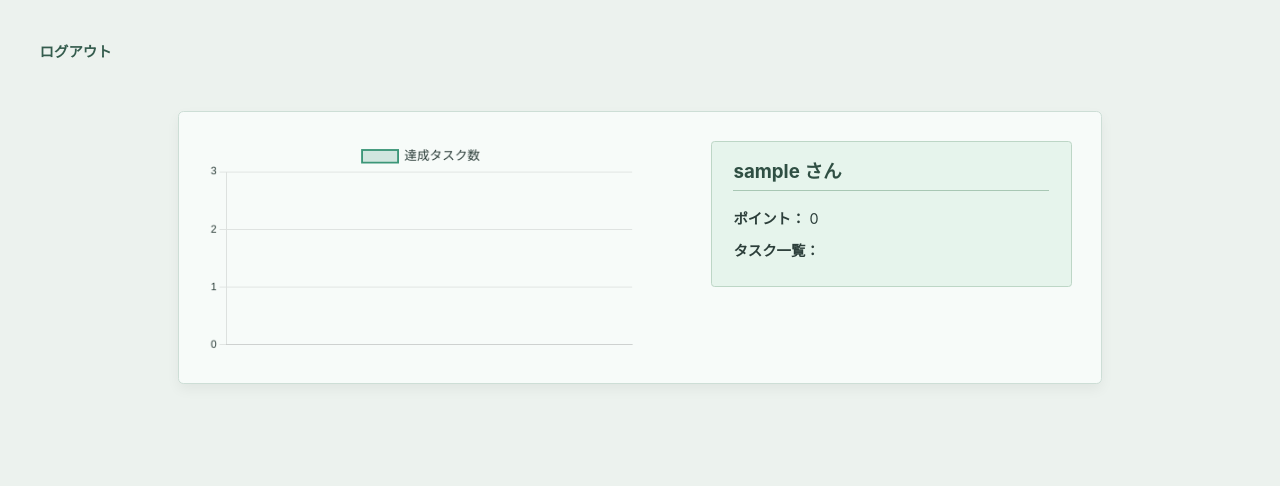
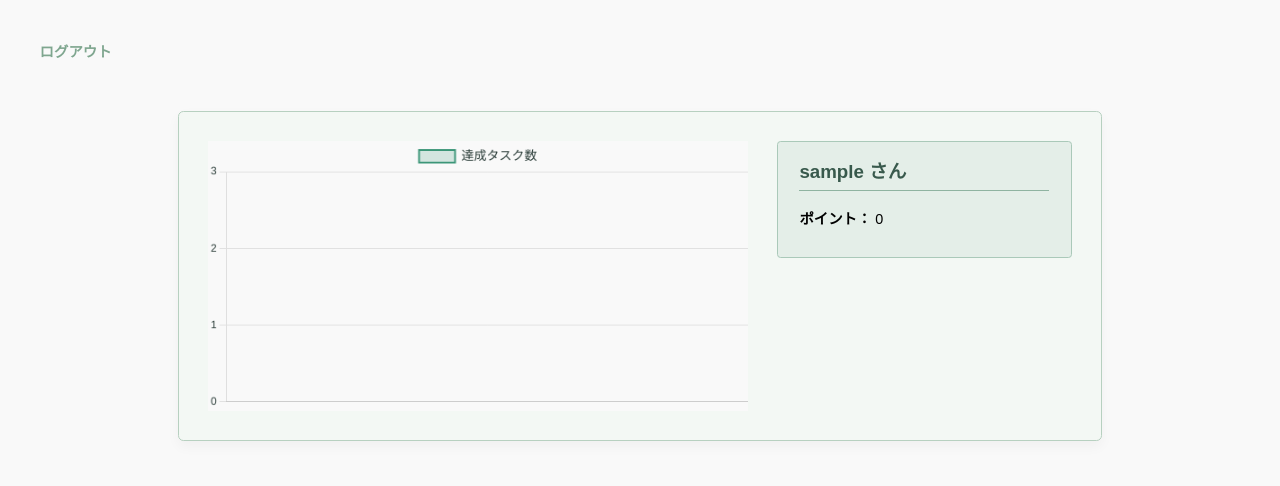
Before and after one commit to koba2264/FeelingBoost, a Flask app: page /mypage in a window 1280 px wide. Shown: the top 486 px of the page. Run offline with Flask 3, Linux system fonts and the light colour scheme; the visitor is signed in with stand-in values (Sample User, id 1); data comes from the database, SQL or seed files in the repository; data that the repository does not hold is empty; some libraries are stand-ins or nearby versions.

Commit message:
ver 12.0.1

```diff
--- a/apps/main/templates/main/mypage.html
+++ b/apps/main/templates/main/mypage.html
@@ -6,24 +6,17 @@
 
 </head>
 <body>
-  <a href="{{ url_for('auth.logout') }}">ログアウト</a>
-
+  <a href="{{ url_for('auth.logout')  }}">ログアウト</a>
   <div class="card">
     <!-- グラフエリア -->
     <div class="chart-container">
-      <canvas id="myChart"></canvas>
+      <canvas id="myChart" width="600" height="300"></canvas>
     </div>
 
     <!-- 情報テーブル -->
     <div class="info-table">
       <h2>{{ username }} さん</h2>
       <p><strong>ポイント：</strong> {{ point }}</p>
-      <p><strong>タスク一覧：</strong></p>
-      <ul>
-        {% for task in check_task %}
-          <li>{{ task }}</li>
-        {% endfor %}
-      </ul>
     </div>
   </div>
 
@@ -48,7 +41,7 @@
         }]
       },
       options: {
-        responsive: true,
+        responsive: false,
         plugins: {
           legend: {
             labels: {
--- a/apps/static/main/mypage_style.css
+++ b/apps/static/main/mypage_style.css
@@ -1,45 +1,34 @@
-  body {
-    margin: 0;
-    font-family: -apple-system, BlinkMacSystemFont, 'Segoe UI', 'Noto Sans JP', sans-serif;
-    background-color: #ecf2ee;
-    color: #2c3e3a;
-  }
-
 a {
   display: inline-block;
   margin: 1.5rem;
-    color: #345c4d;
+  color: #7fa68f; /* 淡い緑 */
   font-weight: bold;
   text-decoration: none;
   transition: color 0.3s ease;
 }
 
 a:hover {
-    color: #1f4034;
+  color: #4e6d5b; /* 濃いめの緑でホバー時のアクセント */
 }
 
 .card {
-    background: #f7fbf9;
-    border: 1px solid #cdded6;
+  background: #f3f8f4; /* 明るめの緑ベース */
+  border: 1px solid #b7d0c0;
   border-radius: 6px;
   padding: 2rem;
   max-width: 960px;
   margin: 2rem auto;
-    box-shadow: 0 6px 14px rgba(0, 0, 0, 0.05);
+  box-shadow: 0 6px 14px rgba(0, 0, 0, 0.04);
   display: flex;
   gap: 2rem;
   justify-content: space-between;
   align-items: flex-start;
 }
 
-  .chart-container {
-    flex: 1.5;
-  }
-
 .info-table {
   flex: 1;
-    background-color: #e6f4ec;
-    border: 1px solid #bdd6c6;
+  background-color: #e4eee8; /* 柔らかなグリーン */
+  border: 1px solid #aac9b9;
   border-radius: 4px;
   padding: 1rem 1.5rem;
 }
@@ -47,21 +36,13 @@
 .info-table h2 {
   margin-top: 0;
   font-size: 1.3rem;
-    color: #2f4f43;
-    border-bottom: 1px solid #a8c7b4;
+  color: #38594c; /* ダークグリーン */
+  border-bottom: 1px solid #8fb3a1;
   padding-bottom: 0.5rem;
-  }
-
-  .info-table p {
-    margin: 0.8rem 0;
-  }
-
-  .info-table ul {
-    padding-left: 1.2rem;
-    margin: 0.5rem 0 0 0;
 }
 
 canvas {
   max-width: 100%;
   height: auto;
+  background-color: #f9f9f9;
 }
--- a/migrations/versions/eabfbc4ced94_.py
+++ b/migrations/versions/ccd1ed93459b_.py
@@ -1,8 +1,8 @@
 """empty message
 
-Revision ID: eabfbc4ced94
+Revision ID: ccd1ed93459b
 Revises:
-Create Date: 2025-06-13 19:38:35.899461
+Create Date: 2025-06-20 09:59:49.297322
 
 """
 from alembic import op
@@ -10,7 +10,7 @@ import sqlalchemy as sa
 
 
 # revision identifiers, used by Alembic.
-revision = 'eabfbc4ced94'
+revision = 'ccd1ed93459b'
 down_revision = None
 branch_labels = None
 depends_on = None
```
Lines whose indentation alone changed are shown as unchanged.
